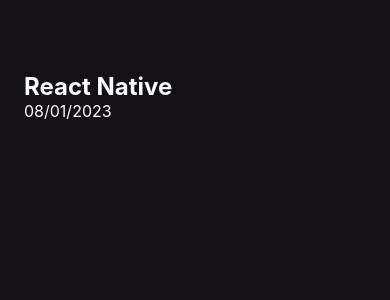
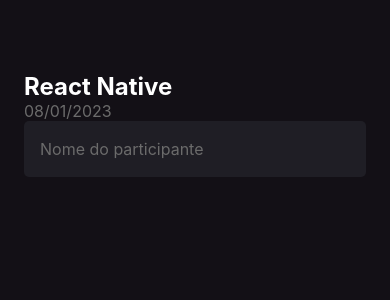
Before and after one commit to lmcezar/imhere, a React Native app: screen / in a window 390 px wide. Shown: the top 300 px of the page. Built offline with nearby package versions, Linux system fonts and the light colour scheme.

Commit message:
input de dados

```diff
--- a/src/screens/Home/index.tsx
+++ b/src/screens/Home/index.tsx
@@ -1,4 +1,4 @@
-import { Text, View } from 'react-native'
+import { Text, View, TextInput } from 'react-native'
 import { styles } from './styles'
 
 export function Home() {
@@ -10,6 +10,12 @@
       <Text style={styles.eventDate}>
         08/01/2023
       </Text>
+
+      <TextInput
+        style={styles.input}
+        placeholder="Nome do participante"
+        placeholderTextColor="#6B6B6B"
+      />
     </View>
   )
 }
--- a/src/screens/Home/styles.ts
+++ b/src/screens/Home/styles.ts
@@ -7,13 +7,21 @@
     padding: 24
   },
   eventName: {
-    color: '#FDFCFE',
+    color: '#FFF',
     fontSize: 24,
     marginTop: 48,
     fontWeight: 'bold'
   },
   eventDate: {
-    color: '#FDFCFE',
+    color: '#6B6B6B',
+    fontSize: 16
+  },
+  input: {
+    height: 56,
+    backgroundColor: '#1F1E25',
+    borderRadius: 5,
+    color: '#FFF',
+    padding: 16,
     fontSize: 16
   }
 })
```
